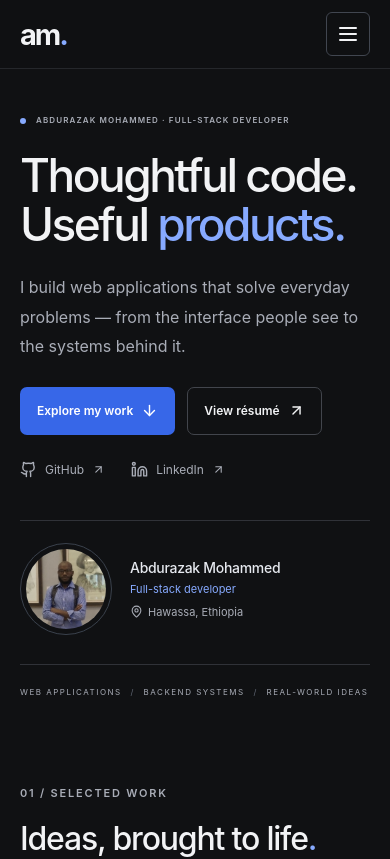
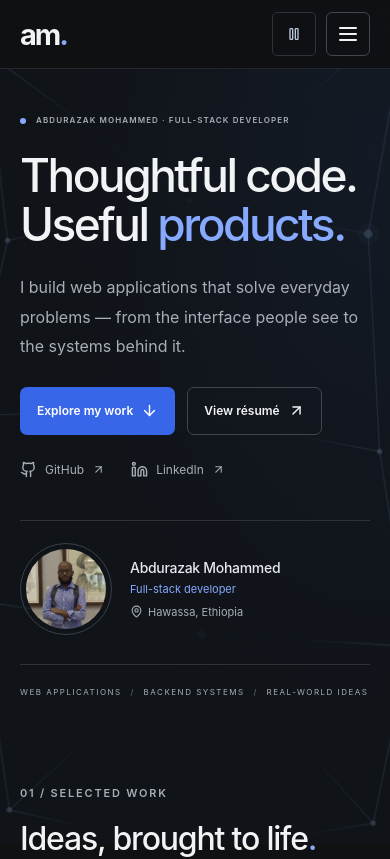
Before and after one commit to Abdurazakm/portfolio, a React (Vite) app: page / in a window 390 px wide. Shown: the top 859 px of the page. Built offline with nearby package versions, Linux system fonts and the light colour scheme.

Commit message:
Add restrained responsive network background across portfolio

```diff
--- a/src/App.jsx
+++ b/src/App.jsx
@@ -1,3 +1,5 @@
+import { useState } from "react";
+import { NetworkBackground } from "./components/NetworkBackground";
 import { Header } from "./components/Header";
 import { Hero } from "./components/Hero";
 import { Projects } from "./components/Projects";
@@ -7,12 +9,17 @@ import { Contact } from "./components/Contact";
 import { Footer } from "./components/Footer";
 
 export default function App() {
+  const [networkPaused, setNetworkPaused] = useState(false);
   return (
     <>
+      <NetworkBackground paused={networkPaused} />
       <a className="skip-link" href="#main">
         Skip to content
       </a>
-      <Header />
+      <Header
+        networkPaused={networkPaused}
+        onToggleNetwork={() => setNetworkPaused((paused) => !paused)}
+      />
       <main id="main" tabIndex={-1}>
         <Hero />
         <Projects />
--- a/src/components/Header.jsx
+++ b/src/components/Header.jsx
@@ -1,7 +1,7 @@
 import { useEffect, useRef, useState } from "react";
-import { ArrowUpRight, Menu, X } from "lucide-react";
+import { ArrowUpRight, Menu, Pause, Play, X } from "lucide-react";
 
-export function Header() {
+export function Header({ networkPaused, onToggleNetwork }) {
   const [open, setOpen] = useState(false);
   const toggle = useRef(null);
   useEffect(() => {
@@ -57,6 +57,23 @@ export function Header() {
             Let’s talk <ArrowUpRight size={16} />
           </a>
         </nav>
+        <button
+          type="button"
+          className="network-toggle"
+          aria-label={
+            networkPaused ? "Resume background animation" : "Pause background animation"
+          }
+          title={
+            networkPaused ? "Resume background animation" : "Pause background animation"
+          }
+          onClick={onToggleNetwork}
+        >
+          {networkPaused ? (
+            <Play size={16} aria-hidden="true" />
+          ) : (
+            <Pause size={16} aria-hidden="true" />
+          )}
+        </button>
       </div>
     </header>
   );
--- a/src/components/Hero.jsx
+++ b/src/components/Hero.jsx
@@ -8,7 +8,8 @@ import {
 
 export function Hero() {
   return (
-    <section id="home" className="hero shell">
+    <section id="home" className="hero-section">
+      <div className="hero shell">
         <div className="hero-copy">
           <p className="eyebrow">
             <span className="blue-dot" /> ABDURAZAK MOHAMMED · FULL-STACK
@@ -77,9 +78,10 @@ export function Hero() {
             WEB APPLICATIONS <span>/</span> BACKEND SYSTEMS <span>/</span>{" "}
             REAL-WORLD IDEAS
           </span>
-        <a href="#projects">
+          <a className="hero-work-link" href="#projects">
             SELECTED WORK <ArrowDown size={14} />
           </a>
+        </div>
       </div>
     </section>
   );
--- /dev/null
+++ b/src/components/NetworkBackground.jsx
@@ -0,0 +1,107 @@
+import { useEffect, useRef } from "react";
+
+// Fixed coordinates keep the composition stable across renders and resizing.
+function createNetwork(columns, rows, gapX, gapY, offsetX, offsetY) {
+  const nodes = Array.from({ length: columns * rows }, (_, index) => {
+    const column = index % columns;
+    const row = Math.floor(index / columns);
+    return {
+      x: offsetX + column * gapX + Math.sin(row * 2 + column) * 22,
+      y: offsetY + row * gapY + Math.cos(column * 2 + row) * 24,
+    };
+  });
+  const edges = [];
+  const seen = new Set();
+  nodes.forEach((node, index) => {
+    nodes
+      .map((other, otherIndex) => ({
+        index: otherIndex,
+        distance: Math.hypot(other.x - node.x, other.y - node.y),
+      }))
+      .filter((other) => other.index !== index)
+      .sort((a, b) => a.distance - b.distance)
+      .slice(0, 3)
+      .forEach((other) => {
+        const key = [index, other.index].sort((a, b) => a - b).join("-");
+        if (!seen.has(key)) {
+          seen.add(key);
+          edges.push({ key, from: node, to: nodes[other.index] });
+        }
+      });
+  });
+  return { nodes, edges };
+}
+
+const desktopNetwork = createNetwork(6, 4, 230, 205, 25, 40);
+const mobileNetwork = createNetwork(3, 5, 185, 185, 10, 20);
+
+function NetworkDrawing({ network, className, viewBox }) {
+  return (
+    <svg
+      className={className}
+      viewBox={viewBox}
+      preserveAspectRatio="xMidYMid slice"
+      focusable="false"
+    >
+      <g className="network-constellation">
+        {network.edges.map(({ key, from, to }) => (
+          <g key={key}>
+            <path
+              className="network-edge"
+              d={`M ${from.x} ${from.y} L ${to.x} ${to.y}`}
+            />
+          </g>
+        ))}
+        {network.nodes.map(({ x, y }, index) => (
+          <g key={index}>
+            {index % 5 === 0 && (
+              <circle className="network-node-halo" cx={x} cy={y} r="10" />
+            )}
+            <circle
+              className="network-node"
+              cx={x}
+              cy={y}
+              r={index % 5 === 0 ? 4 : 2.5}
+            />
+          </g>
+        ))}
+      </g>
+    </svg>
+  );
+}
+
+export function NetworkBackground({ paused }) {
+  const element = useRef(null);
+
+  useEffect(() => {
+    const target = element.current;
+    const update = () => {
+      target.dataset.running = String(!document.hidden);
+    };
+    document.addEventListener("visibilitychange", update);
+    update();
+    return () => {
+      document.removeEventListener("visibilitychange", update);
+    };
+  }, []);
+
+  return (
+    <div
+      ref={element}
+      className="site-network"
+      data-paused={paused}
+      aria-hidden="true"
+    >
+      <NetworkDrawing
+        network={desktopNetwork}
+        className="network-desktop"
+        viewBox="0 0 1200 700"
+      />
+      <NetworkDrawing
+        network={mobileNetwork}
+        className="network-mobile"
+        viewBox="0 0 400 780"
+      />
+    </div>
+  );
+}
--- a/src/index.css
+++ b/src/index.css
@@ -21,6 +21,10 @@ html {
 }
 body {
   margin: 0;
+}
+#root {
+  isolation: isolate;
+  min-height: 100vh;
 }
 a {
   color: inherit;
@@ -192,6 +196,10 @@ h2 > span {
   align-items: center;
   justify-content: space-between;
   min-height: 80px;
+  gap: 20px;
+}
+.header-inner > .brand {
+  margin-right: auto;
 }
 .brand {
   font-size: 31px;
@@ -231,7 +239,67 @@ h2 > span {
 .menu-toggle {
   display: none;
 }
+.hero-section {
+  position: relative;
+  overflow: clip;
+}
+.site-network {
+  position: fixed;
+  inset: 0;
+  z-index: -1;
+  overflow: hidden;
+  pointer-events: none;
+  background:
+    radial-gradient(ellipse at 95% 18%, #1b2a414f, transparent 60%),
+    #101318;
+}
+.site-network svg {
+  width: 100%;
+  height: 100%;
+  mask-image: linear-gradient(
+    90deg,
+    #000b,
+    #0002 18%,
+    #0001 55%,
+    #0005 80%,
+    #000c
+  );
+}
+.network-mobile {
+  display: none;
+}
+.network-constellation {
+  animation: network-drift 38s ease-in-out infinite alternate;
+}
+.network-edge {
+  fill: none;
+  stroke: #7795c2;
+  stroke-width: 1.3;
+  opacity: 0.3;
+}
+.network-node {
+  fill: #8da8cf;
+  opacity: 0.5;
+}
+.network-node-halo {
+  fill: #7eabfb;
+  opacity: 0.07;
+}
+.site-network[data-paused="true"] *,
+.site-network[data-running="false"] * {
+  animation-play-state: paused;
+}
+@keyframes network-drift {
+  from {
+    transform: translate(-4px, 5px);
+  }
+  to {
+    transform: translate(7px, -7px);
+  }
+}
 .hero {
+  position: relative;
+  z-index: 1;
   padding-top: 84px;
   display: grid;
   grid-template-columns: 1.45fr 1fr;
@@ -329,7 +397,7 @@ h2 > span {
   color: #e6e9ef;
   font-size: 17px;
   font-weight: 500;
-  letter-spacing: -.3px;
+  letter-spacing: -0.3px;
 }
 .portrait-caption .portrait-role {
   color: var(--blue);
@@ -355,10 +423,30 @@ h2 > span {
   margin: 0 18px;
   color: #646a77;
 }
-.hero-footnote > a {
+.hero-work-link {
   display: flex;
   align-items: center;
   gap: 12px;
+}
+.network-toggle {
+  flex-shrink: 0;
+  display: inline-flex;
+  align-items: center;
+  justify-content: center;
+  gap: 7px;
+  min-height: 44px;
+  width: 44px;
+  padding: 0 10px;
+  background: transparent;
+  border: 1px solid var(--line);
+  border-radius: 5px;
+  color: #bcc8dc;
+  font-size: 11px;
+  letter-spacing: 0;
+}
+.network-toggle:hover {
+  background: #26354e;
+  color: white;
 }
 .project-list {
   display: grid;
@@ -550,7 +638,7 @@ summary::-webkit-details-marker {
   flex-shrink: 0;
 }
 .about-section {
-  background: #15171a;
+  background: #12192799;
   border-top: 1px solid #25272b;
   border-bottom: 1px solid #25272b;
 }
@@ -943,7 +1031,7 @@ summary::-webkit-details-marker {
   height: 0;
 }
 .contact-section {
-  background: #171a20;
+  background: #131b2b66;
   border-block: 1px solid #2c3039;
 }
 .contact-layout {
@@ -1127,6 +1215,27 @@ summary::-webkit-details-marker {
   }
 }
 @media (max-width: 760px) {
+  .header-inner {
+    gap: 10px;
+  }
+  .network-toggle {
+    order: 1;
+  }
+  .menu-toggle {
+    order: 2;
+  }
+  .network-desktop {
+    display: none;
+  }
+  .network-mobile {
+    display: block;
+  }
+  .site-network svg {
+    mask-image: linear-gradient(90deg, #0008, #0001 22%, #0001 78%, #0008);
+  }
+  .hero .hero-footnote {
+    flex-wrap: wrap;
+  }
   .credentials-heading {
     display: block;
   }
@@ -1255,7 +1364,7 @@ summary::-webkit-details-marker {
   .hero-footnote > span > span {
     margin: 0 5px;
   }
-  .hero-footnote > a {
+  .hero-work-link {
     display: none;
   }
   .section {
@@ -1420,6 +1529,9 @@ summary::-webkit-details-marker {
   }
 }
 @media (prefers-reduced-motion: reduce) {
+  .network-toggle {
+    display: none;
+  }
   html {
     scroll-behavior: auto;
   }
```
Lines whose indentation alone changed are shown as unchanged.
